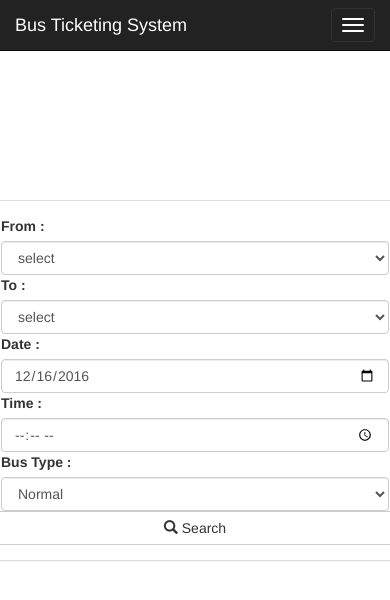
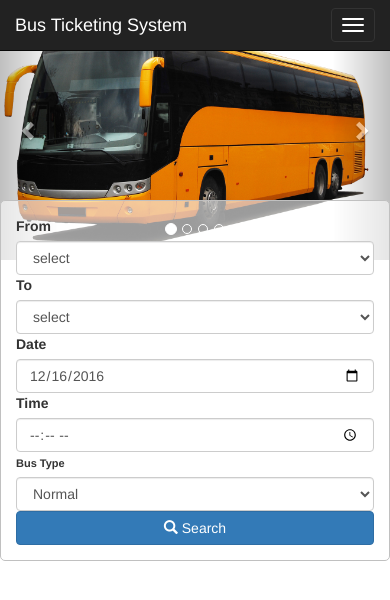
Before and after one commit to IsuraManchanayake/bts, a PHP site: page / in a window 390 px wide; the page is wider, and only the part inside the window is pictured. Shown: the top 600 px of that part. Run offline with PHP 8.4, Linux system fonts and the light colour scheme; data comes from the database, SQL or seed files in the repository; some libraries are stand-ins or nearby versions.

Commit message:
fixed alignment problems

```diff
--- a/index.php
+++ b/index.php
@@ -14,13 +14,10 @@
         position: absolute;
         z-index: -1;
     }
-    #container{
+    #search-bar{
         display: block;
         position: absolute;
         top:200px;
-        right: 0px
-        padding:20px;
-        width: 100%;
     }
     .carousel-inner > .item > img,
     .carousel-inner > .item > a > img {
@@ -57,23 +54,11 @@
 
         </div>
     </div><!--container-->
-    </nav><!--navbar-->
+</nav> <!--navbar-->
 
 
-    <div id = "container">
-        <div id="banner">
 
-          <style>
-              .carousel-inner > .item > img,
-              .carousel-inner > .item > a > img {
-                  width: 100%;
-                  margin: auto;
-              }
-          </style>
-
-          <div class="container col-sm-12">
-              <br>
-              <div id="myCarousel" class="carousel slide" data-ride="carousel" data-interval="5000">
+<div id="myCarousel" class="carousel slide" data-ride="carousel">
   <!-- Indicators -->
   <ol class="carousel-indicators">
     <li data-target="#myCarousel" data-slide-to="0" class="active"></li>
@@ -84,17 +69,16 @@
 
 <!-- Wrapper for slides -->
 <div class="carousel-inner" role="listbox">
-
     <div class="item active">
-                      <img src="images/cover1.png" alt="Chania" width="460" height="345">
+      <img src="images/cover1.png" alt="Chania">
   </div>
 
   <div class="item">
-                      <img src="images/cover2.png" alt="Chania" width="460" height="345">
+      <img src="images/cover2.png" alt="Chania">
   </div>
 
   <div class="item">
-                      <img src="images/cover3.png" alt="Flower" width="460" height="345">
+      <img src="images/cover3.png" alt="Flower">
   </div>
 </div>
 
@@ -108,33 +92,31 @@
     <span class="sr-only">Next</span>
 </a>
 </div>
-      </div>
 
 
 
-      <div class="col-sm-9 main2 " >
+<div class="row" >
     <div id = "search-results">
+
         <?php
         //include('searchresult.php');
         //displayresult('', '', '', '', '', '', '', '', '', '', '', '', '', '', array());
         ?>
     </div>
-    </div><!-- end of container-->
 </div>
 </div>
 
 
-<div id="container">
-    <div class="row">
-        <div id="filter-panel">
-            <div class="panel panel-default" >
+
+<div style="border: 1px solid silver; border-radius: 5px; top: 200px; width: 100%; display: block; position: absolute; background: rgba(255, 255, 255, 0.6">
     <div class="panel-body">
         <div class="row">
-
-                        <div class="col-md-1">
-                            <label class="filter-col" style="margin-right:0;" for="pref-perpage">From : </label>
-                        </div>
-                        <div class="col-md-2">
+            <div class="col-sm-2">
+                <div class="row">
+                    <div class="col-sm-3 vcenter">
+                        <label class="filter-col" for="pref-perpage" style="text-align: center;">From</label>
+                    </div><!--
+                --><div class="col-sm-9 vcenter">
                 <select id="from" class="form-control">
                     <option selected style="color: silver">select</option>
                     <?php
@@ -145,11 +127,15 @@
                     ?>
                 </select>
             </div>
+        </div>
+    </div>
 
-                        <div class="col-md-1">
-                            <label class="filter-col" style="margin-right:0;" for="pref-perpage">To : </label>
-                        </div>
-                        <div class="col-md-2">
+    <div class="col-sm-2">
+        <div class="row">
+            <div class="col-sm-3 vcenter">
+                <label class="filter-col" for="pref-perpage" style="text-align: center;">To</label>
+                                    </div><!--
+                                --><div class="col-sm-9 vcenter">
                                 <select id="to" class="form-control">
                                     <option selected style="color: silver">select</option>
                                     <?php
@@ -160,25 +146,37 @@
                                     ?>
                                 </select>
                             </div>
+                        </div>
+                    </div>
 
-                        <div class="col-md-1">
-                            <label class="filter-col" style="margin-right:0;" for="pref-search">Date :  </label>
-                        </div>
-                        <div class="col-md-2">
+                    <div class="col-sm-2">
+                        <div class="row">
+                            <div class="col-sm-3 vcenter">
+                                <label class="filter-col" style="text-align: center;">Date</label>
+                                    </div><!--
+                                --><div class="col-sm-9 vcenter">
                                 <input id="date" type="date" value="<?php echo date("Y-m-d");?>" class="form-control input" id="pref-perpage">
                             </div>
+                        </div>
+                    </div>
 
-                        <div class="col-md-1">
-                            <label class="filter-col" style="margin-right:0;">Time : </label>
-                        </div>
-                        <div class="col-md-2">
+                    <div class="col-sm-2">
+                        <div class="row">
+                            <div class="col-sm-3 vcenter">
+                                <label class="filter-col" style="text-align: center;">Time</label>
+                                    </div><!--
+                                --><div class="col-sm-9 vcenter">
                                 <input id="at" type="time" class="form-control input" id="pref-perpage">
                             </div>
+                        </div>
+                    </div>
 
-                        <div class="col-md-1">
-                            <label class="filter-col" style="margin-right:0; margin-top:0">Bus Type : </label>
-                        </div>
-                        <div class="col-md-2">
+                    <div class="col-sm-2">
+                        <div class="row">
+                            <div class="col-sm-3 vcenter">
+                                <label class="filter-col" style="text-align: center; font-size: 11px">Bus Type</label>
+                                    </div><!--
+                                --><div class="col-sm-9 vcenter">
                                 <select id="type" class="form-control">
                                     <option>Normal</option>
                                     <option>Semi-Luxury</option>
@@ -186,12 +184,12 @@
                                     <option>Super-Luxury</option>
                                 </select>
                             </div>
-
+                        </div>
                     </div>
 
-                    <div class="row">
-                        <div class="col-md-15" >
-                            <button class="btn btn-default filter-col" style="margin-top:0; width: 100%" onclick="search()">
+
+                    <div class="col-sm-2" >
+                        <button class="btn btn-primary" style="width: 100%;" onclick="search()">
                             <span>
                                 <i class="glyphicon glyphicon-search"></i>
                             </span> Search
@@ -200,11 +198,6 @@
                 </div>
             </div>
         </div>
-        </div>
-    </div>
-</div>
-</div>
-
 
         <script type="text/javascript" src="js/search.js"></script>
     </body>
```
Lines whose indentation alone changed are shown as unchanged.
